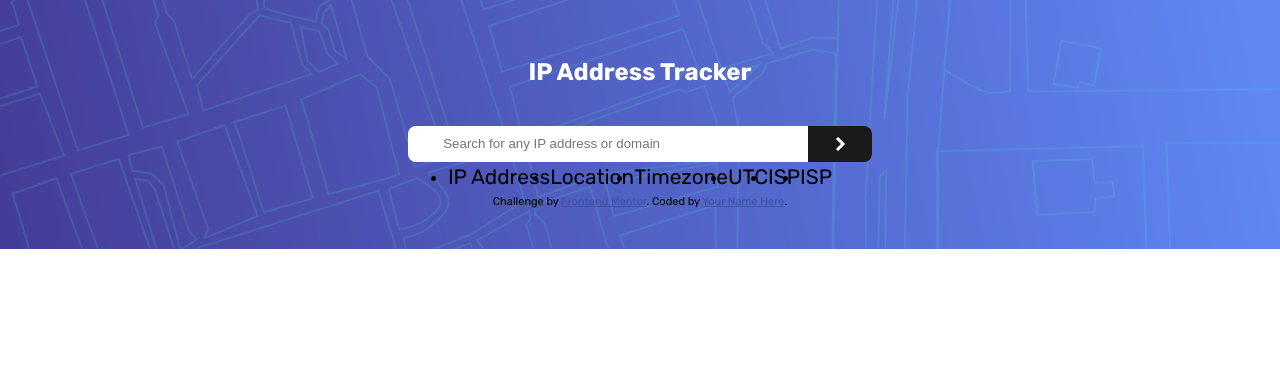
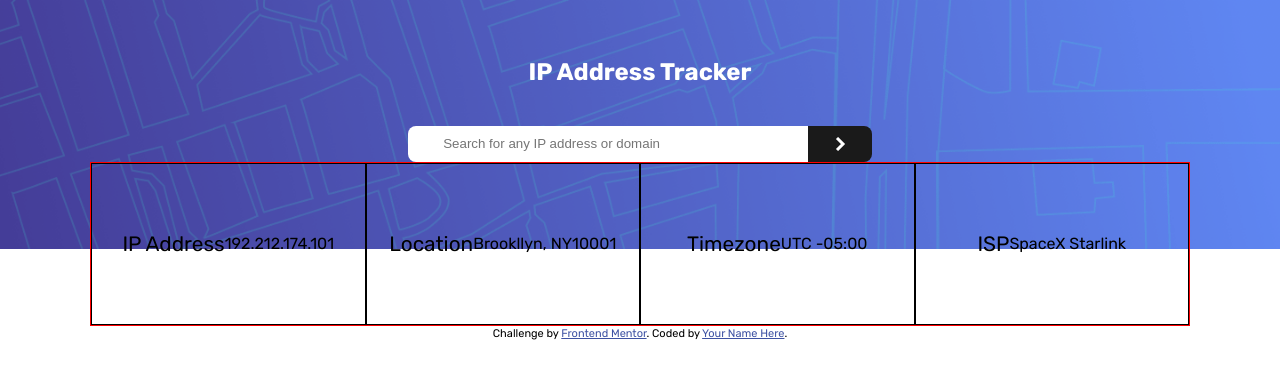
Before and after one commit to JohnnatanV/ip-address-tracker, a React (Vite) app: page / in a window 1280 px wide. Shown: the top 378 px of the page. Built offline with nearby package versions, Linux system fonts and the light colour scheme.

Commit message:
Card container desing

```diff
--- a/src/Infotron.css
+++ b/src/Infotron.css
@@ -4,11 +4,30 @@
   box-sizing: border-box;
 }
 
-span {
+ul {
+  list-style: none;
+  display: flex;
+  flex-direction: row;
+  align-items: center;
+  justify-content: space-evenly;
+  height: 100%;
+}
+
+.container {
+  width: 1100px;
+  height: 164px;
+  border: 1px solid red;
+}
+
+.card-container {
+  display: flex;
+  align-items: center;
+  justify-content: center;
+  height: 100%;
+  width: 100%;
+  border: 1px solid black;
+}
+
+.card-data {
   font-size: 1.3rem;
 }
-
-ul {
-  display: flex;
-  flex-direction: row;
-}
--- a/src/Infotron.jsx
+++ b/src/Infotron.jsx
@@ -2,26 +2,27 @@ import "./Infotron.css";
 
 function Infotron() {
   return (
+    <div className="container">
       <ul>
-      <li>
-        <span>IP Address</span>
+        <li className="card-container">
+          <span className="card-data">IP Address</span>
+          <span className="card-data-content">192.212.174.101</span>
         </li>
-      <li>
-        <span>Location</span>
+        <li className="card-container">
+          <span className="card-data">Location</span>
+          <span className="card-data-content">Brookllyn, NY</span>
+          <span className="card-data-content">10001</span>
         </li>
-      <li>
-        <span>Timezone</span>
+        <li className="card-container">
+          <span className="card-data">Timezone</span>
+          <span className="card-data-content">UTC -05:00</span>
         </li>
-      <li>
-        <span>UTC</span>
-      </li>
-      <li>
-        <span>ISP</span>
-      </li>
-      <li>
-        <span>ISP</span>
+        <li className="card-container">
+          <span className="card-data">ISP</span>
+          <span className="card-data-content">SpaceX Starlink</span>
         </li>
       </ul>
+    </div>
   );
 }
 
```
Lines whose indentation alone changed are shown as unchanged.
